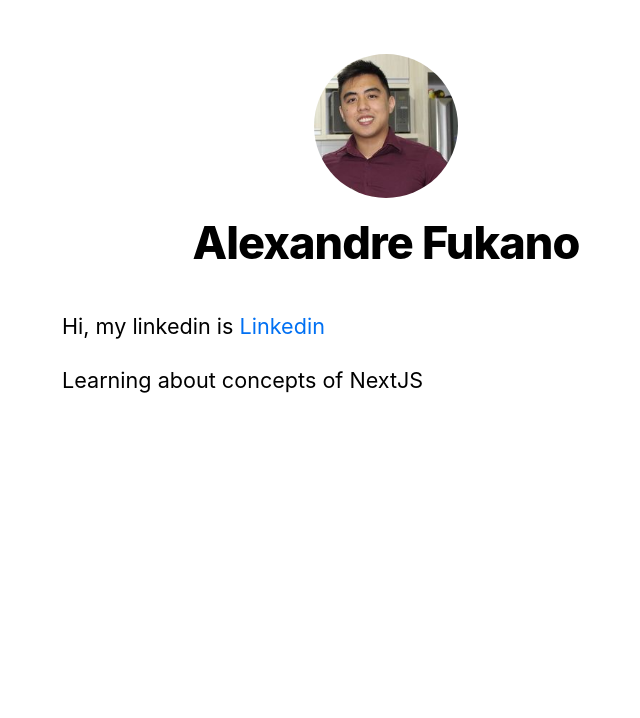
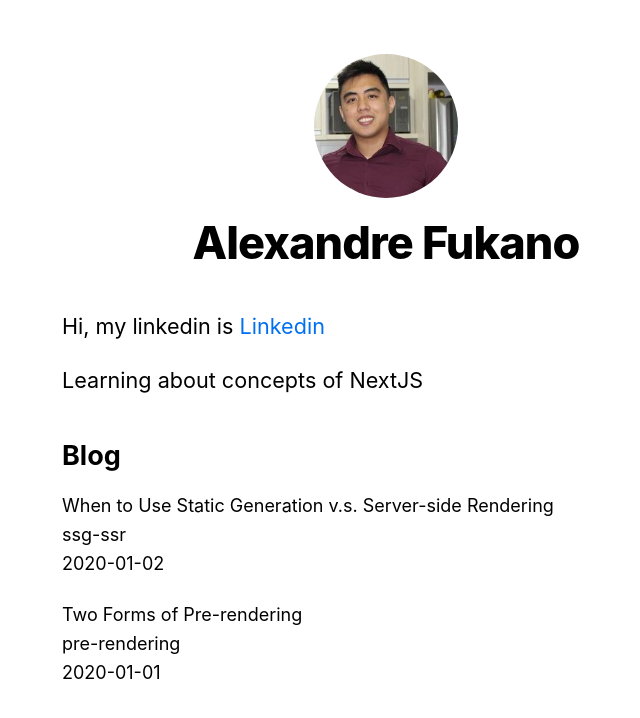
Before and after one commit to AlexandreKimura/nextjs-blog-example-igti, a Next.js app: page / in a window 1280 px wide. Shown: the top 718 px of the page, without its empty margins (254-894 px from the left). Built offline with nearby package versions, Linux system fonts and the light colour scheme.

Commit message:
Add blogs to post page

```diff
--- /dev/null
+++ b/lib/posts.ts
@@ -0,0 +1,35 @@
+import fs from 'fs'
+import path from 'path'
+import matter from 'gray-matter'
+
+
+const postDirectory = path.join(process.cwd(), "posts")
+
+export function getSortedPostsData() {
+
+  const fileNames = fs.readdirSync(postDirectory)
+  const allPostsData = fileNames.map((filename) => {
+    const id = filename.replace(/\.md$/, "")
+
+    //Read markdown file as string
+    const fullPath = path.join(postDirectory, filename)
+    const fileContents = fs.readFileSync(fullPath, "utf-8")
+
+    //Use gra-matter to parse metada section
+
+    const matterResult = matter(fileContents)
+
+    return {
+      id,
+      ...matterResult.data as {date: string, title: string}
+    }
+  })
+
+  return allPostsData.sort((a, b) => {
+    if(a.date < b.date) {
+      return 1
+    }else {
+      return -1
+    }
+  })
+}
--- a/package.json
+++ b/package.json
@@ -6,6 +6,7 @@
     "start": "next start"
   },
   "dependencies": {
+    "gray-matter": "^4.0.3",
     "next": "latest",
     "react": "17.0.2",
     "react-dom": "17.0.2"
--- a/pages/index.tsx
+++ b/pages/index.tsx
@@ -1,8 +1,10 @@
 import Head from 'next/head'
 import Layout, { siteTitle } from '../components/layout'
 import utilsStyles from '../styles/utils.module.css'
+import { getSortedPostsData } from '../lib/posts'
+import { GetStaticProps } from 'next'
 
-export default function Home() {
+export default function Home({allPostsData}: {allPostsData : {date: string, title: string, id: string}[]}) {
   return (
     <Layout home>
       <Head>
@@ -14,6 +16,29 @@
         </p>
         <p>Learning about concepts of NextJS</p>
       </section>
+      <section className={`${utilsStyles.readingMd} ${utilsStyles.padding1px}`}>
+        <h2 className={utilsStyles.headingLg}>Blog</h2>
+        <ul className={utilsStyles.list}>
+          {allPostsData.map(({id, date, title}) => (
+            <li className={utilsStyles.listItem} key={id}>
+              {title}
+              <br/>
+              {id}
+              <br/>
+              {date}
+            </li>
+          ))}
+        </ul>
+      </section>
     </Layout>
   )
 }
+
+export const getStaticProps: GetStaticProps = async () => {
+  const allPostsData = getSortedPostsData()
+  return {
+    props: {
+      allPostsData
+    }
+  }
+}
--- /dev/null
+++ b/posts/pre-rendering.md
@@ -0,0 +1,11 @@
+---
+title: "Two Forms of Pre-rendering"
+date: "2020-01-01"
+---
+
+Next.js has two forms of pre-rendering: **Static Generation** and **Server-side Rendering**. The difference is in **when** it generates the HTML for a page.
+
+- **Static Generation** is the pre-rendering method that generates the HTML at **build time**. The pre-rendered HTML is then _reused_ on each request.
+- **Server-side Rendering** is the pre-rendering method that generates the HTML on **each request**.
+
+Importantly, Next.js lets you **choose** which pre-rendering form to use for each page. You can create a "hybrid" Next.js app by using Static Generation for most pages and using Server-side Rendering for others.
--- /dev/null
+++ b/posts/ssg-ssr.md
@@ -0,0 +1,19 @@
+---
+title: "When to Use Static Generation v.s. Server-side Rendering"
+date: "2020-01-02"
+---
+
+We recommend using **Static Generation** (with and without data) whenever possible because your page can be built once and served by CDN, which makes it much faster than having a server render the page on every request.
+
+You can use Static Generation for many types of pages, including:
+
+- Marketing pages
+- Blog posts
+- E-commerce product listings
+- Help and documentation
+
+You should ask yourself: "Can I pre-render this page **ahead** of a user's request?" If the answer is yes, then you should choose Static Generation.
+
+On the other hand, Static Generation is **not** a good idea if you cannot pre-render a page ahead of a user's request. Maybe your page shows frequently updated data, and the page content changes on every request.
+
+In that case, you can use **Server-Side Rendering**. It will be slower, but the pre-rendered page will always be up-to-date. Or you can skip pre-rendering and use client-side JavaScript to populate data.
```
Also changed, not shown: 1 other file (tests, documents, lock files or other folders).
